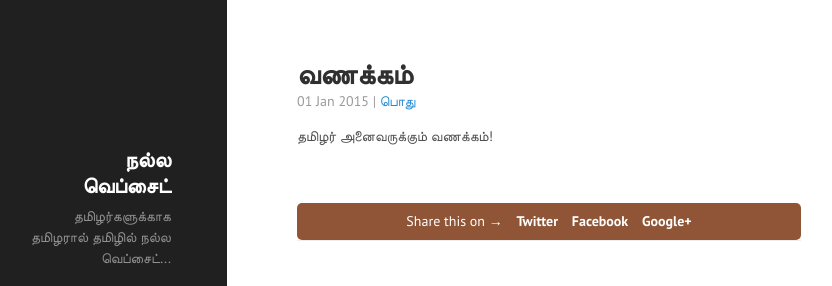
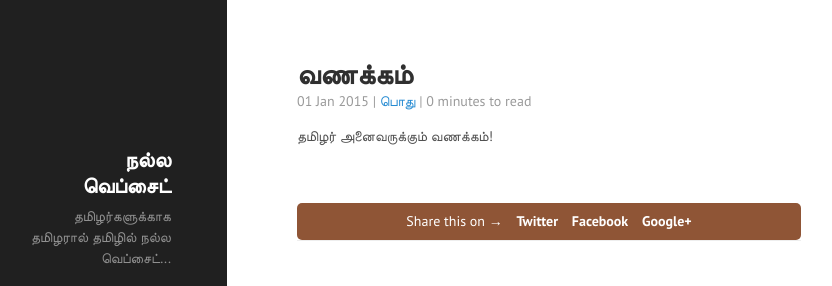
Before and after one commit to jenokarthic/nallawebsite, a Jekyll site: the page built from _posts/2015-1-1-வணக்கம்.md, in a window 1280 px wide. Shown: the top 286 px of the page, without its empty margins (25-857 px from the left). Built offline with Jekyll 4.4.1, drawn with Linux system fonts in a browser that asks for light colours; Markdown is read by kramdown in place of the engine named in the settings; comment, search, counter and statistics services are not loaded.

Commit message:
Minutes to read

```diff
--- a/_layouts/post.html
+++ b/_layouts/post.html
@@ -6,7 +6,7 @@ layout: default
 
 <div class="post">
   <h1 class="post-title">{{ page.title }}</h1>
-  <span class="post-date">{{ page.date | date_to_string }} | {{ tag_list }}</span>
+  <span class="post-date">{{ page.date | date_to_string }} | {{ tag_list }} | {{ page.content | number_of_words | divided_by:180 }} minutes to read </span>
   {{ content }}
 </div>
 {% include social_share.html %}
```
